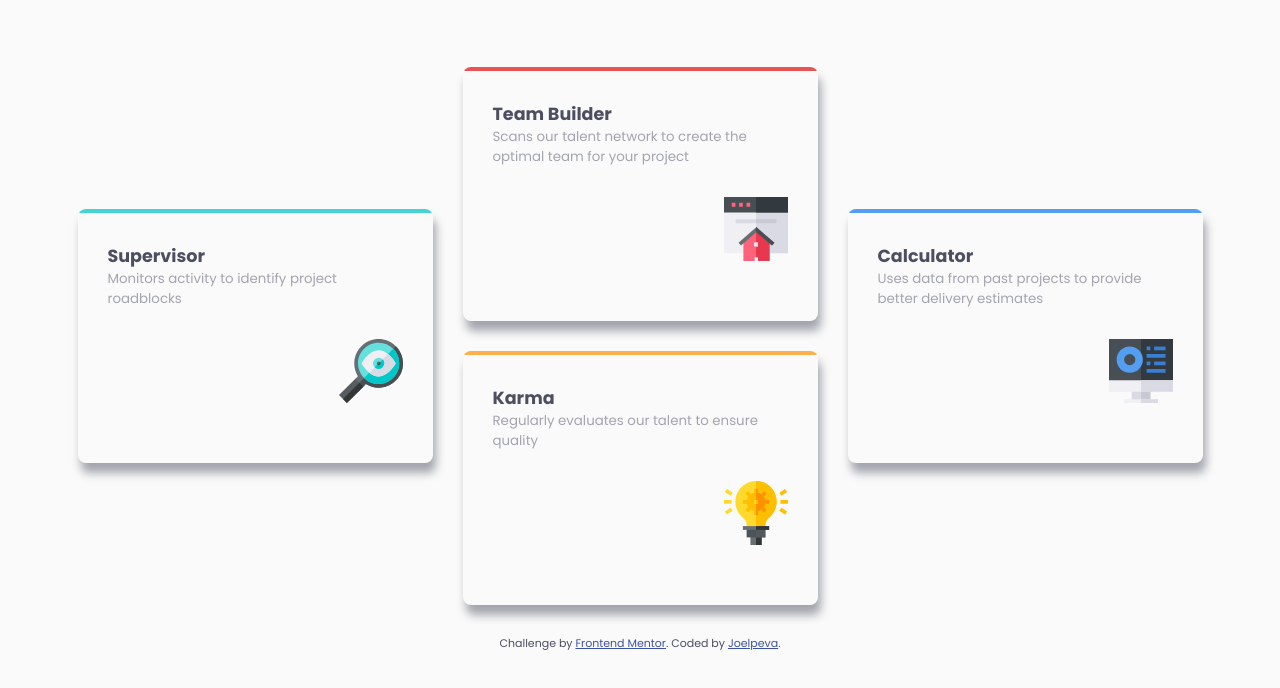
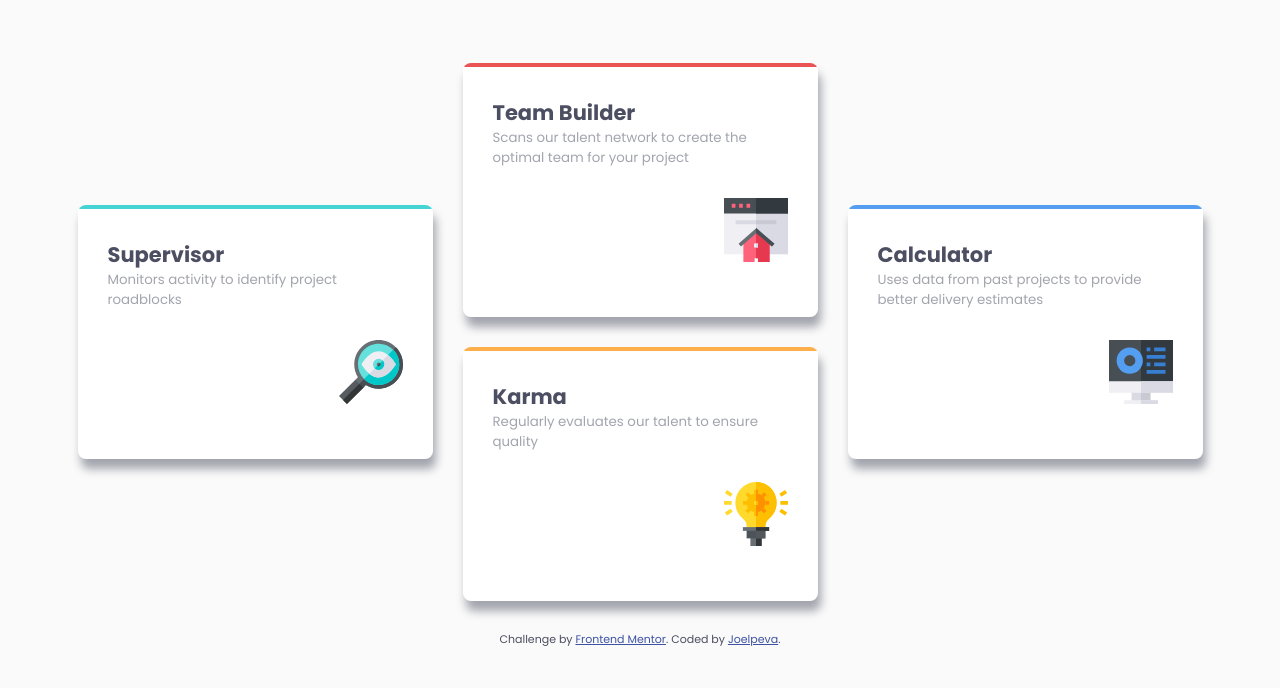
Before and after one commit to misaeljoelp/four-cards-colors, a plain HTML site: page index.html in a window 1280 px wide. Shown: the part 250-938 px from the top of the page. Drawn offline with Linux system fonts and the light colour scheme.

Commit message:
first commit

```diff
--- a/styles.css
+++ b/styles.css
@@ -8,6 +8,7 @@
     --VeryDarkBlue: hsl(234, 12%, 34%);
     --GrayishBlue: hsl(229, 6%, 66%);
     --VeryLightGray: hsl(0, 0%, 98%);
+    --VeryLightGray1: white;
 }
 *{
     margin: 0;
@@ -19,7 +20,7 @@ body{
     font-size: 15px;
     color: var(--VeryDarkBlue);
     background-color: var(--VeryLightGray);
-    margin: 85px 30px;
+    margin: 81px 30px;
 }
 /***************************header******************/
 header{
@@ -35,9 +36,6 @@ header h2{
     font-size: 1.6em;
     animation: rightleft 1000ms;
 }
-header h3{
-    font-size: 1.4em;
-}
 header p{
     font-size: 1.05em;
     color: var(--GrayishBlue);
@@ -52,7 +50,7 @@ header p{
 .cards{
 
     border-radius: 8px;
-    background-color: var(--VeryLightGray);
+    background-color: var(--VeryLightGray1);
     box-shadow: 3px 10px 10px var(--GrayishBlue);
     margin-bottom: 30px;
     min-width: 310px;
@@ -84,6 +82,9 @@ header p{
     font-size: 0.89em;
     margin-bottom: 30px;
 
+}
+.content h3{
+    font-size: 1.4em;
 }
 .image{
     text-align: right;
```
